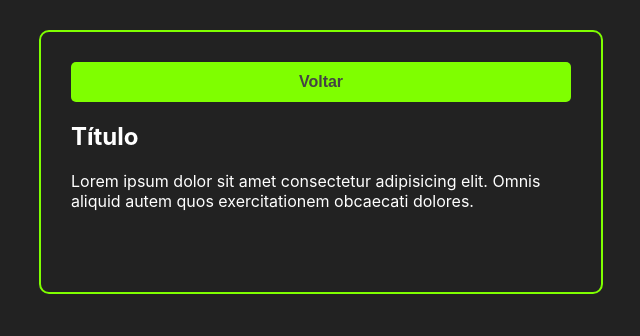
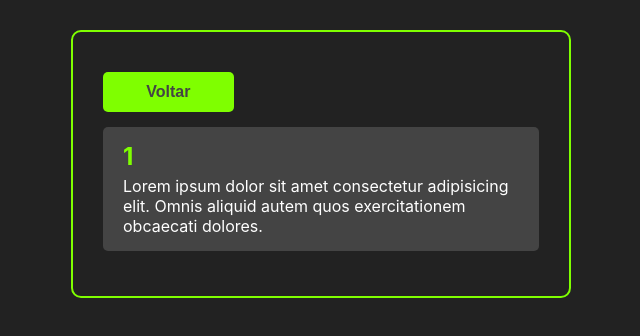
Before and after one commit to josemgfortunato/task-manager-react, a React (Create React App) app: page /1 in a window 1280 px wide. Shown: the top 336 px of the page, without its empty margins (319-959 px from the left). Built offline with nearby package versions, Linux system fonts and the light colour scheme; the HTML template or start-up script is replaced by a standard one.

Commit message:
update final tarde

```diff
--- a/src/components/Task.css
+++ b/src/components/Task.css
@@ -10,9 +10,11 @@
     cursor: pointer;
 }
 
-.remove-task-button, .see-task-details-button {
+.remove-task-button,
+.see-task-details-button {
     background-color: #444;
     border: none;
     font-size: 24px;
     color: chartreuse;
+    margin: 0 5px;
 }
--- a/src/components/Task.jsx
+++ b/src/components/Task.jsx
@@ -1,8 +1,15 @@
 import React from 'react';
 import './Task.css';
-import { CgClose, CgInfo } from 'react-icons/cg'
+import { CgClose, CgInfo } from 'react-icons/cg';
+import { useHistory } from 'react-router-dom';
 
 const Task = ({ task, handleTaskClick, handleTaskDelete }) => {
+
+    const handleTaskDetailsClick = () => {
+        const history = useHistory()
+        history.push(`/${task.title}`)
+    }
+
     return (
         <div className='task-container' style={task.completed ? { borderLeft: "6px solid chartreuse"} : {}}>
             <div className='task-title' onClick={() => handleTaskClick(task.id)}>
@@ -15,7 +22,7 @@
                         <CgClose flex='1'/>
                 </button>
 
-                <button className='see-task-details-button' >
+                <button className='see-task-details-button' onClick={handleTaskDetailsClick}>
                         <CgInfo/>
                 </button>
 
--- a/src/components/TaskDetails.css
+++ b/src/components/TaskDetails.css
@@ -1,3 +1,20 @@
 .task-details-container {
     color: #fff;
+    background-color: #444;
+    margin: 15px 0;
+    padding: 15px 20px;
+    display: flex;
+    flex-direction: column;
+    border-radius: 5px;
+
 }
+
+.task-details-container h2 {
+    margin-bottom: 5px;
+    color: chartreuse;
+}
+
+.back-button-container {
+    width: 30%;
+    margin-top: 10px;
+}
--- a/src/components/TaskDetails.jsx
+++ b/src/components/TaskDetails.jsx
@@ -1,21 +1,26 @@
 import React from 'react';
 import Button from './Button';
 import './TaskDetails.css';
-import { useParams } from 'react-router-dom';
+import { useParams, useNavigate } from 'react-router-dom';
 
 
 const TaskDetails = () => {
 
     const params = useParams();
 
+    const navigate = useNavigate();
+
+    const handleBackButtonClick = () => {
+        navigate(-1)
+    }
 
     return (
         <>
             <div className="back-button-container">
-                <Button>Voltar</Button>
+                <Button onClick={handleBackButtonClick}>Voltar</Button>
             </div>
             <div className="task-details-container">
-                <h2>Título</h2>
+                <h2>{params.taskTitle}</h2>
                 <p>Lorem ipsum dolor sit amet consectetur adipisicing elit. Omnis aliquid autem quos exercitationem obcaecati dolores.</p>
             </div>
         </>
--- a/src/index.css
+++ b/src/index.css
@@ -1,3 +1,9 @@
+* {
+  margin: 0;
+  padding: 0;
+  box-sizing: border-box;
+}
+
 body {
   margin: 0;
   font-family: -apple-system, BlinkMacSystemFont, 'Segoe UI', 'Roboto', 'Oxygen',
```
